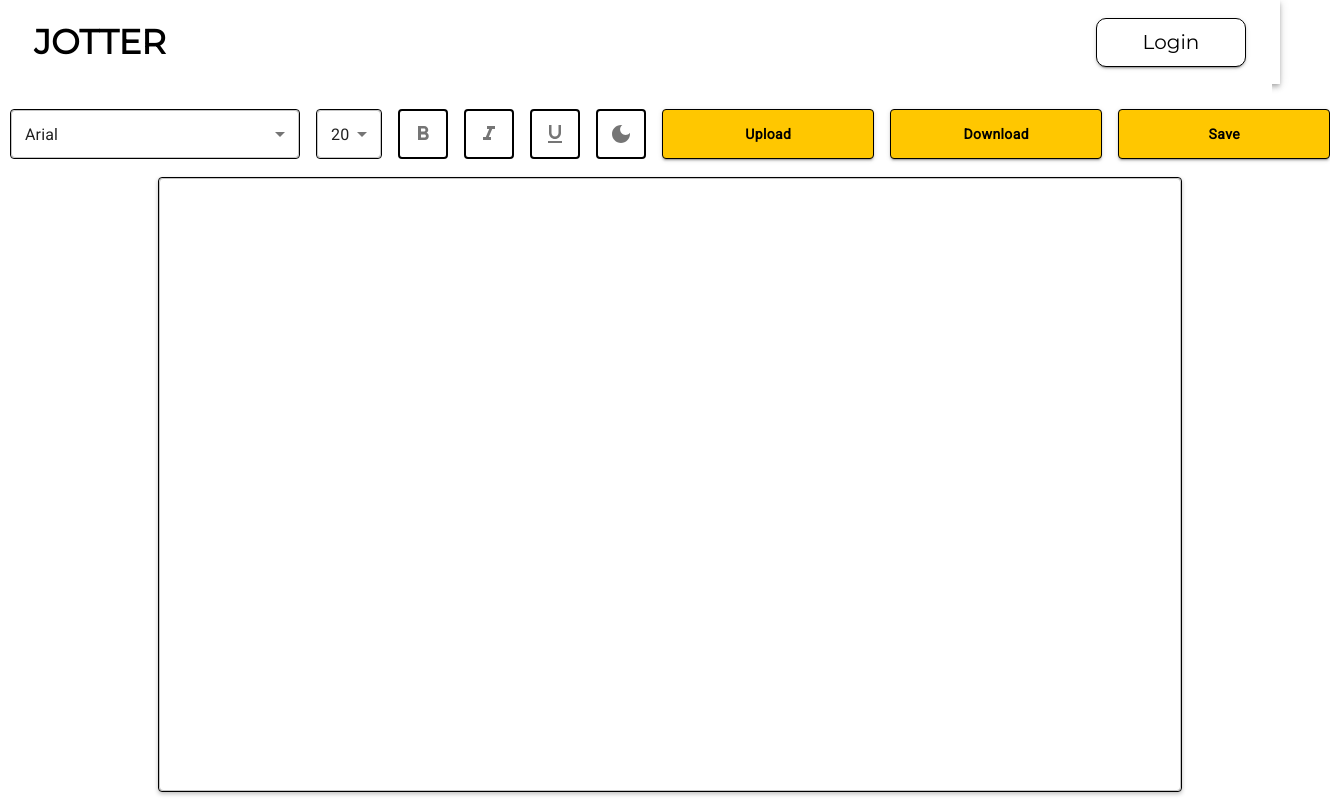
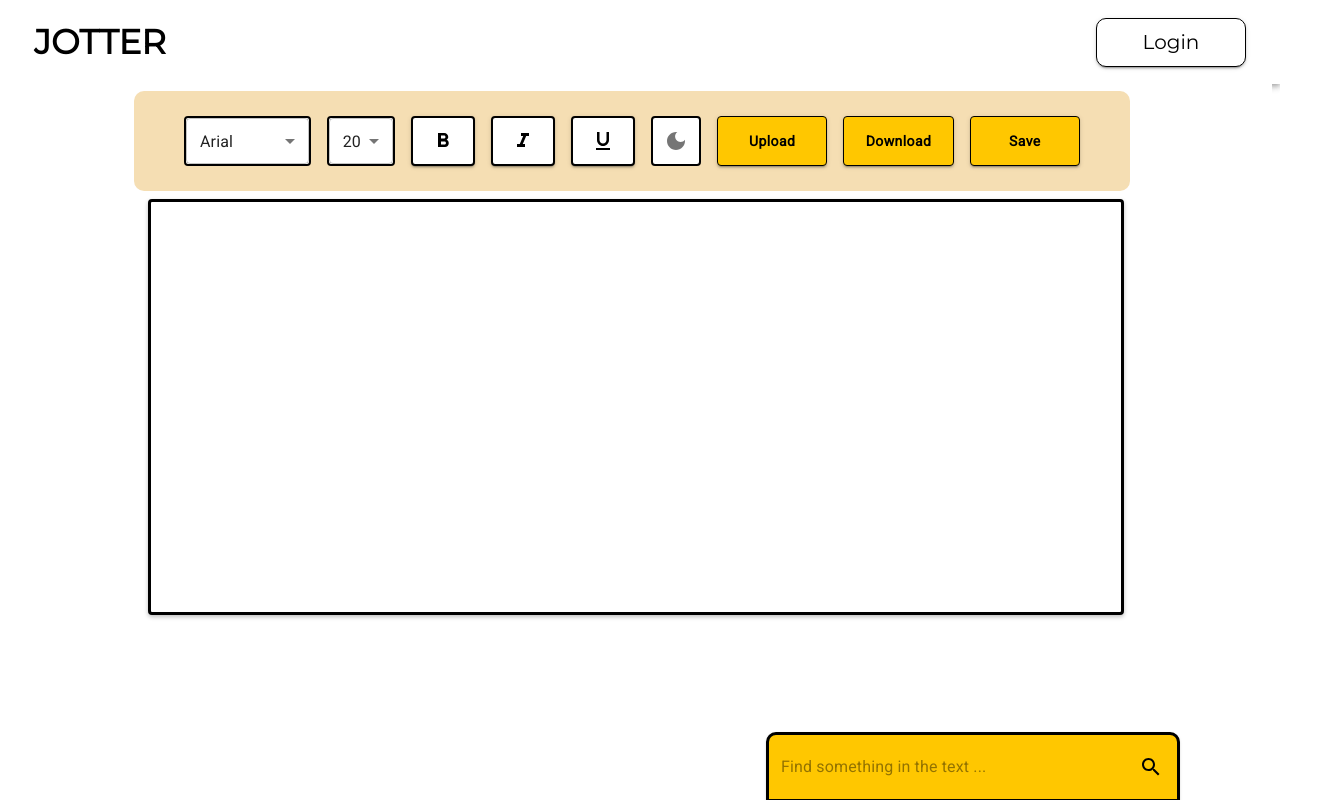
Before and after one commit to CS455-Jotter/Jotter, a Next.js app in the folder jotter-frontend/: page / in a window 1280 px wide. Shown: the whole page, 1330 px wide, since content can reach past the window. Built offline with nearby package versions, Linux system fonts and the light colour scheme; a web font is replaced by a local one.

Commit message:
Add refactoring changes

```diff
--- a/jotter-frontend/src/components/TextEditor/TextEditor.tsx
+++ b/jotter-frontend/src/components/TextEditor/TextEditor.tsx
@@ -1,35 +1,66 @@
-import {
-  DialogActions,
-  Grid, Slide, TextField, ToggleButton,
-} from '@mui/material';
-import React, {
-  useEffect, useState, useRef, useCallback,
-} from 'react';
+import DarkModeIcon from '@mui/icons-material/DarkMode';
 import FormatBoldIcon from '@mui/icons-material/FormatBold';
 import FormatItalicIcon from '@mui/icons-material/FormatItalic';
 import FormatUnderlinedIcon from '@mui/icons-material/FormatUnderlined';
-import MenuItem from '@mui/material/MenuItem';
-import Select, { SelectChangeEvent } from '@mui/material/Select';
-import { Box, Stack } from '@mui/system';
-import styled from 'styled-components';
+import SearchIcon from '@mui/icons-material/Search';
+import WbSunnyIcon from '@mui/icons-material/WbSunny';
+import {
+  DialogActions,
+  Grid, Slide, ToggleButton,
+} from '@mui/material';
 import Button from '@mui/material/Button';
-import WbSunnyIcon from '@mui/icons-material/WbSunny';
-import DarkModeIcon from '@mui/icons-material/DarkMode';
-
 import Dialog from '@mui/material/Dialog';
 import DialogContent from '@mui/material/DialogContent';
 import DialogContentText from '@mui/material/DialogContentText';
 import DialogTitle from '@mui/material/DialogTitle';
+import IconButton from '@mui/material/IconButton';
+import InputBase from '@mui/material/InputBase';
+import MenuItem from '@mui/material/MenuItem';
+import Paper from '@mui/material/Paper';
+import Select, { SelectChangeEvent } from '@mui/material/Select';
+import { Box, Stack } from '@mui/system';
+import axios from 'axios';
 import { useRouter } from 'next/router';
-import axios from 'axios';
+import React, {
+  useCallback,
+  useEffect,
+  useRef,
+  useState,
+} from 'react';
 import colorPalette, { baseURL } from '@/components/config/config';
 
-const StyledTextField = styled(TextField)`
- & .MuiInputBase-input  {
-  height : '100vh',
-  },
-`;
-
+function FindInput({ searchTerm, setSearchTerm, handleFind }) {
+  return (
+    <Paper
+      component="form"
+      sx={{
+        p: '2px 4px',
+        display: 'flex',
+        alignItems: 'center',
+        width: 400,
+        backgroundColor: colorPalette.primary,
+        height: '60px',
+        position: 'fixed',
+        bottom: -2,
+        right: 100,
+        border: '3px solid black',
+        borderRadius: '10px 10px 0px 0px',
+      }}
+    >
+      <InputBase
+        sx={{ ml: 1, flex: 1, color: colorPalette.black }}
+        placeholder="Find something in the text ..."
+        value={searchTerm}
+        onInput={(event: React.ChangeEvent<HTMLInputElement>) => {
+          setSearchTerm(event.target.value);
+        }}
+      />
+      <IconButton type="button" sx={{ p: '10px' }} aria-label="search" onClick={handleFind}>
+        <SearchIcon sx={{ color: colorPalette.black }} />
+      </IconButton>
+    </Paper>
+  );
+}
 const fonts = [
   'Arial',
   'Roboto',
@@ -40,15 +71,14 @@
   'Playfair Display',
   'Sometype Mono',
 ];
+
 function TextEditor({ savedState, setSavedState }) {
-  const [isBold, setIsBold] = useState(false);
-  const [isItalic, setIsItalic] = useState(false);
-  const [isUnderlined, setIsUnderlined] = useState(false);
   const [fontSize, setFontSize] = useState('20');
   const [fontType, setFontType] = useState('Arial');
   const [isDark, setIsDark] = useState(false);
   const [isFocused, setIsFocused] = useState(false);
   const [open, setOpen] = useState(false);
+  const [searchTerm, setSearchTerm] = useState('');
 
   const router = useRouter();
 
@@ -56,6 +86,12 @@
     setOpen(false);
   };
 
+  const handleFind = () => {
+    const elem = document.getElementById('text-editor');
+    if (elem) {
+      elem.innerHTML = elem.innerHTML.replace(searchTerm, `<span class="highlight">${searchTerm}</span>`);
+    }
+  };
   const containerRef = useRef<HTMLElement>(null);
 
   const handleFontSizeChange = (event: SelectChangeEvent) => {
@@ -89,13 +125,23 @@
     }
   }, [savedState]);
 
+  const performAction = (command:string) => {
+    const editor = document.getElementById('text-editor');
+    document.execCommand(command, false, undefined);
+    editor?.focus();
+  };
+
   const downloadContent = () => {
     const element = document.createElement('a');
-    const file = new Blob([savedState], { type: 'text/plain' });
+    const editor = document.getElementById('text-editor');
+    const text = editor?.textContent;
+    if (text) {
+      const file = new Blob([text], { type: 'text/plain' });
       element.href = URL.createObjectURL(file);
       element.download = 'jotter_save.txt';
       document.body.appendChild(element); // Required for this to work in FireFox
       element.click();
+    }
   };
 
   const handleInput = (event) => {
@@ -103,9 +149,14 @@
     reader.onload = async (e) => {
       const text = (e.target?.result);
       setSavedState(text);
+      const elem = document.getElementById('text-editor');
+      if (elem && text) {
+        elem.innerHTML = text.toString();
+      }
     };
     reader.readAsText(event.target.files[0]);
   };
+
   useEffect(() => {
     const handleKeyDown = (event) => {
       if (isFocused) {
@@ -137,6 +188,7 @@
 
   return (
     <>
+      <FindInput searchTerm={searchTerm} setSearchTerm={setSearchTerm} handleFind={handleFind} />
       <Grid
         container
         direction="column"
@@ -149,9 +201,20 @@
           paddingTop: '15px',
         }}
       >
-        <Grid item xs={12} style={{ margin: '10px' }}>
-          <Stack direction="row" spacing={2} style={{ height: '50px' }}>
-            <Stack direction="row" spacing={2} alignItems="center">
+        <Stack
+          direction="row"
+          spacing={2}
+          style={{
+            position: 'fixed',
+            height: '100px',
+            backgroundColor: colorPalette.light,
+            width: '70vw',
+            borderRadius: '10px',
+            padding: '0px 50px',
+          }}
+          alignItems="center"
+          justifyContent="center"
+        >
           <Select
             labelId="font-type"
             id="font-type"
@@ -162,7 +225,7 @@
               backgroundColor: colorPalette.white,
               width: '290px',
               height: '50px',
-                  border: '1px solid black',
+              border: '2px solid black',
             }}
             MenuProps={{
               style: {
@@ -183,7 +246,7 @@
             style={{
               backgroundColor: colorPalette.white,
               height: '50px',
-                  border: '1px solid black',
+              border: '2px solid black',
             }}
             MenuProps={{
               style: {
@@ -192,50 +255,59 @@
             }}
           >
             {
-                  Array.from({ length: 20 }, (_, i) => i + 12).map((i) => (
+                  Array.from({ length: 21 }, (_, i) => i + 12).map((i) => (
                     <MenuItem value={i} key={i}>{i}</MenuItem>
                   ))
                 }
           </Select>
-              <ToggleButton
-                value="check"
-                selected={isBold}
-                onChange={() => {
-                  setIsBold(!isBold);
+          <Button
+            variant="contained"
+            style={{
+              backgroundColor: colorPalette.white,
+              color: colorPalette.black,
+              border: '2px solid black',
+              height: '50px',
+              width: '50px',
+              textTransform: 'none',
             }}
-                style={{
-                  backgroundColor: isBold ? colorPalette.grey : colorPalette.white,
-                  border: '2px solid black',
+            onClick={() => {
+              performAction('bold');
             }}
           >
             <FormatBoldIcon />
-              </ToggleButton>
-              <ToggleButton
-                value="check"
-                selected={isItalic}
-                onChange={() => {
-                  setIsItalic(!isItalic);
+          </Button>
+          <Button
+            variant="contained"
+            style={{
+              backgroundColor: colorPalette.white,
+              color: colorPalette.black,
+              border: '2px solid black',
+              height: '50px',
+              width: '50px',
+              textTransform: 'none',
             }}
-                style={{
-                  backgroundColor: isItalic ? colorPalette.grey : colorPalette.white,
-                  border: '2px solid black',
+            onClick={() => {
+              performAction('italic');
             }}
           >
             <FormatItalicIcon />
-              </ToggleButton>
-              <ToggleButton
-                value="check"
-                selected={isUnderlined}
-                onChange={() => {
-                  setIsUnderlined(!isUnderlined);
+          </Button>
+          <Button
+            variant="contained"
+            style={{
+              backgroundColor: colorPalette.white,
+              color: colorPalette.black,
+              border: '2px solid black',
+              height: '50px',
+              width: '50px',
+              textTransform: 'none',
             }}
-                style={{
-                  backgroundColor: isUnderlined ? colorPalette.grey : colorPalette.white,
-                  border: '2px solid black',
+            onClick={() => {
+              performAction('underline');
             }}
           >
             <FormatUnderlinedIcon />
-              </ToggleButton>
+          </Button>
           <ToggleButton
             value="check"
             selected={isDark}
@@ -245,6 +317,7 @@
             style={{
               backgroundColor: colorPalette.white,
               height: '50px',
+              width: '60px',
               border: '2px solid black',
             }}
           >
@@ -266,10 +339,7 @@
                 <DarkModeIcon />
               </Slide>
             </Box>
-                {/* {isDark ? <WbSunnyIcon /> : <DarkModeIcon />} */}
           </ToggleButton>
-            </Stack>
-            <Stack spacing={2} direction="row">
           <Button
             variant="contained"
             component="label"
@@ -280,6 +350,7 @@
               fontWeight: 'bold',
               textTransform: 'none',
               width: '212px',
+              height: '50px',
             }}
           >
             Upload
@@ -298,6 +369,7 @@
               fontWeight: 'bold',
               textTransform: 'none',
               width: '212px',
+              height: '50px',
             }}
             onClick={downloadContent}
           >
@@ -312,38 +384,32 @@
               fontWeight: 'bold',
               textTransform: 'none',
               width: '212px',
+              height: '50px',
             }}
             onClick={saveToDb}
           >
             Save
           </Button>
         </Stack>
-          </Stack>
-        </Grid>
         <Grid item xs={12}>
-          <StyledTextField
+          <div
             id="text-editor"
-            multiline
-            variant="outlined"
-            style={{ width: '80vw' }}
-            rows={400 / Number(fontSize)}
-            InputProps={{
-              style: {
-                border: '1.5px solid black',
+            contentEditable
+            style={{
+              width: '75vw',
+              margin: '100px 0px',
+              padding: '5px',
+              minHeight: '50vh',
+              border: '3px solid black',
               borderRadius: '4px',
-                fontWeight: isBold ? '1000' : '400',
-                fontStyle: isItalic ? 'italic' : 'normal',
-                textDecoration: isUnderlined ? 'underline' : 'none',
               fontSize: `${fontSize}px`,
               fontFamily: fontType,
               boxShadow: '0px 2px 4px rgba(0, 0, 0, 0.25)',
               backgroundColor: isDark ? colorPalette.editor : colorPalette.white,
               color: isDark ? colorPalette.white : colorPalette.black,
-              },
             }}
-            value={savedState}
             onInput={(event: React.ChangeEvent<HTMLInputElement>) => {
-              setSavedState(event.target.value);
+              setSavedState(event.currentTarget.innerHTML);
             }}
             onFocus={() => {
               setIsFocused(true);
--- a/jotter-frontend/src/components/config/config.ts
+++ b/jotter-frontend/src/components/config/config.ts
@@ -1,5 +1,5 @@
 const colorPalette = {
-  light: '#EEFDF7',
+  light: '#F5DEB3',
   dark: '#74D9B4',
   darker: '#529E83',
   white: '#FFFFFF',
--- a/jotter-frontend/src/pages/index.tsx
+++ b/jotter-frontend/src/pages/index.tsx
@@ -28,6 +28,10 @@
         if (res.data.email) {
           setAuth(true);
           setSavedState(res.data.saved_state);
+          const elem = document.getElementById('text-editor');
+          if (elem) {
+            elem.innerHTML = res.data.saved_state;
+          }
         }
       })
         .catch(() => {
--- a/jotter-frontend/src/styles/globals.css
+++ b/jotter-frontend/src/styles/globals.css
@@ -4,3 +4,8 @@
     margin: 0px !important;
     font-family: 'Montserrat, sans-serif';
 }
+
+.highlight{
+    color: black;
+    background-color: yellow;
+}
```
Lines whose indentation alone changed are shown as unchanged.
